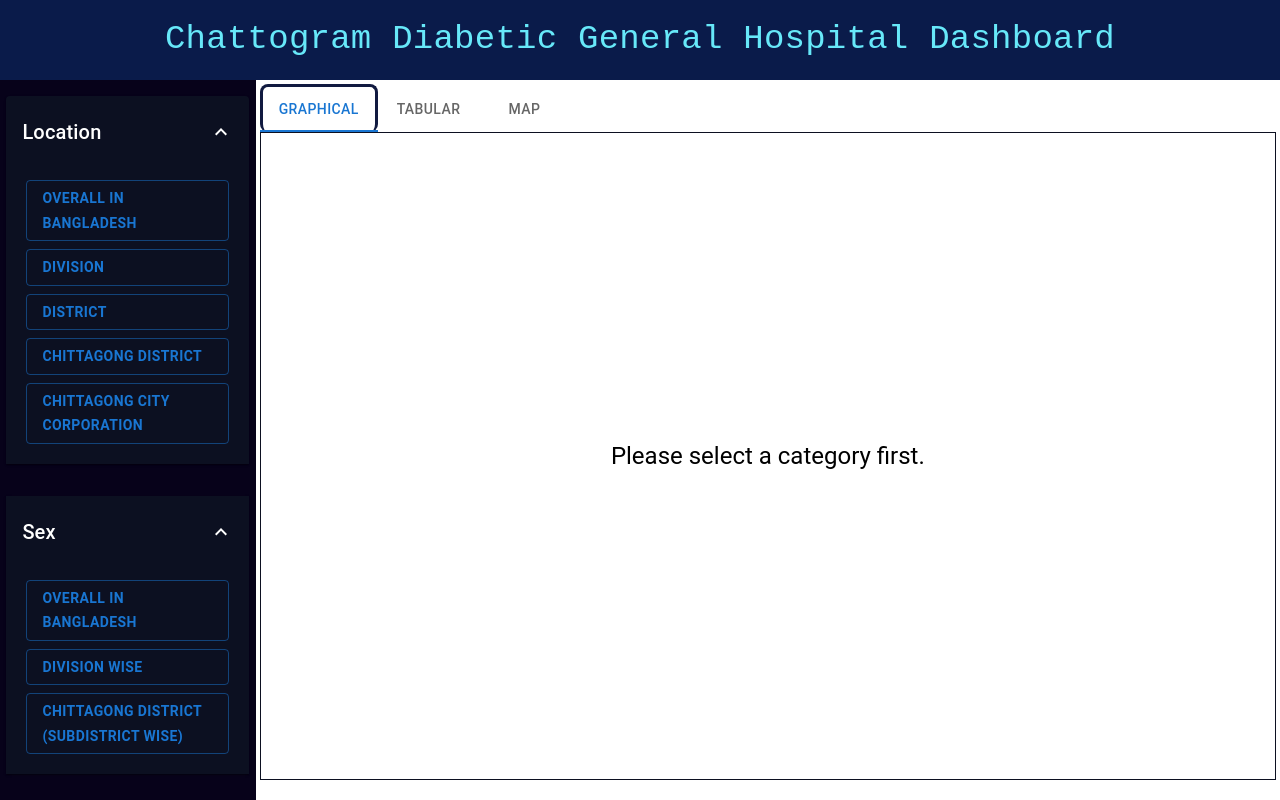
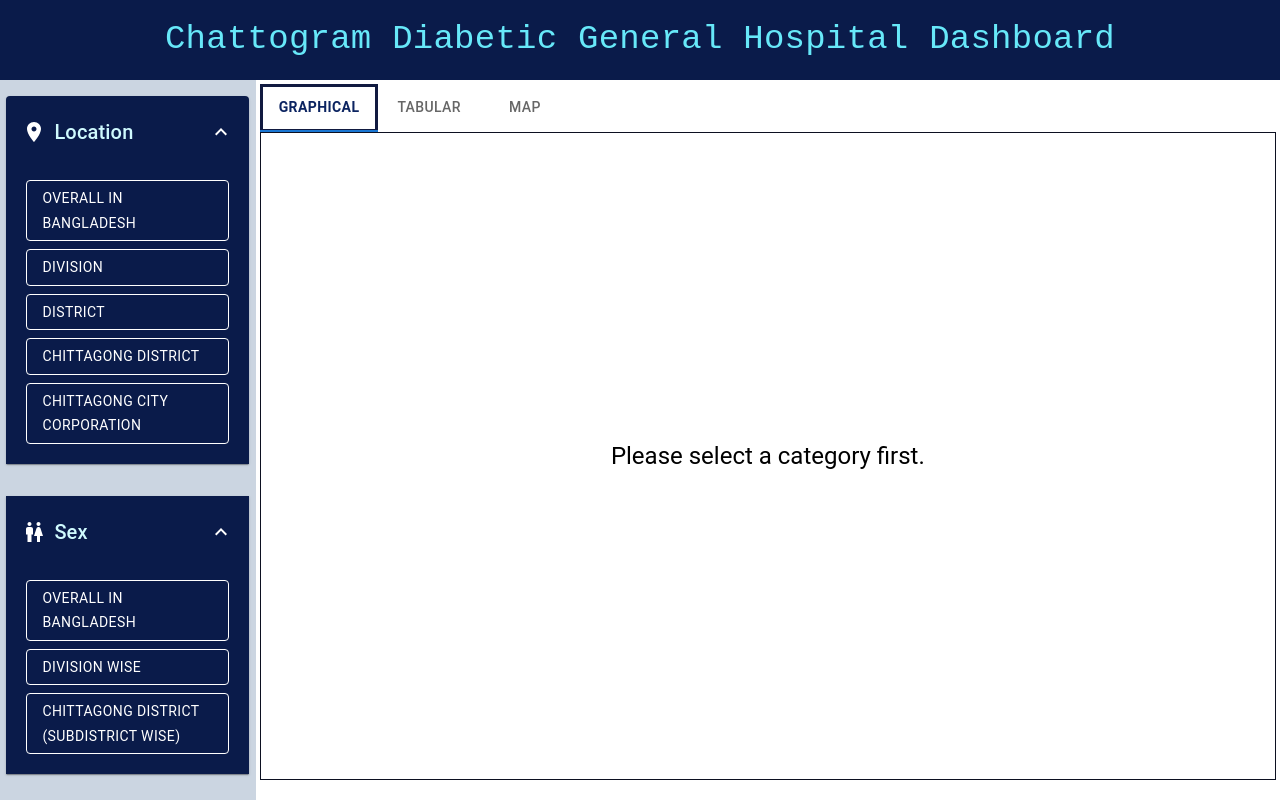
Before and after one commit to Brainless-Loco/cdgh, a React (Create React App) app: page / in a window 1280 px wide. Built offline with nearby package versions, Linux system fonts and the light colour scheme.

Commit message:
UI Update

```diff
--- a/src/components/Home/Home.js
+++ b/src/components/Home/Home.js
@@ -9,7 +9,11 @@ import TabularContent from './TabularContent';
 import MapContent from './MapContent';
 import Button from '@mui/material/Button';
 import CustomAccordion from './VisualizingOptions/CustomAccordion';
-
+import LocationOnIcon from '@mui/icons-material/LocationOn';
+import CalendarTodayIcon from '@mui/icons-material/CalendarToday';
+import ScheduleIcon from '@mui/icons-material/Schedule';
+import WcIcon from '@mui/icons-material/Wc';
+import MonitorHeartIcon from '@mui/icons-material/MonitorHeart';
 
 export default function Home() {
   const [selectedTab, setSelectedTab] = useState(0);
@@ -36,6 +40,7 @@ export default function Home() {
           value: 'location-chittagong-city',
         },
       ],
+      icon: <LocationOnIcon className='text-white text-xl mr-2 mt-1'/>
     },
     {
       category: 'Sex',
@@ -48,6 +53,7 @@ export default function Home() {
         },
         // { label: 'Chittagong City Corporation', value: 'sex-chittagong-city' },
       ],
+      icon: <WcIcon  className='text-white text-xl mr-2 mt-1'/>
     },
     {
       category: 'Time',
@@ -55,6 +61,7 @@ export default function Home() {
         { label: 'Month', value: 'time-month' }, // Line Graph
         { label: 'WeekDay', value: 'time-weekday' }, // Bargraph
       ],
+      icon: <CalendarTodayIcon className='text-white text-xl mr-2 mt-1'/>
     },
     {
       category: 'Age',
@@ -64,6 +71,7 @@ export default function Home() {
         { label: 'Subdistrict Wise (Chittagong District)', value: 'age-chittagong-district' },
         { label: 'Chittagong City Corporation', value: 'age-chittagong-city' },
       ],
+      icon: <ScheduleIcon className='text-white text-xl mr-2 mt-1'/>
     },
     {
       category: 'Physical Metrics',
@@ -72,6 +80,7 @@ export default function Home() {
         { label: 'Height Range', value: 'physical-height-range' },
         { label: 'Weight Range', value: 'physical-weight-range' },
       ],
+      icon: <MonitorHeartIcon className='text-white text-xl mr-2 mt-1'/>
     },
   ]);
 
@@ -97,7 +106,10 @@ export default function Home() {
           minWidth: '200px',
           display: 'block',
           textAlign: 'left',
-          fontWeight: 'bold'
+          fontWeight: selectedValue === level.value ? '500 !important':'400 !important',
+          color:  selectedValue === level.value ? '#0a1b4a !important':'white !important',
+          border:'1px solid white',
+          bgcolor:selectedValue === level.value && 'white !important'
         }}
       >
         {level.label}
@@ -128,7 +140,7 @@ export default function Home() {
 
       <Box className="w-full flex h-[90vh] justify-between">
 
-        <Box sx={{ bgcolor: '#07021a' }} className="flex  flex-col items-center flex-nowrap w-1/4 pt-4 pb-4 h-[90vh] overflow-y-auto">
+        <Box className="flex bg-slate-300 flex-col items-center flex-nowrap w-1/4 pt-4 pb-4 h-[90vh] overflow-y-auto">
           {/* <Typography variant="h4" gutterBottom>
             Visualize
           </Typography> */}
@@ -144,10 +156,11 @@ export default function Home() {
                 return <Tab sx={{
                   border:id === selectedTab ? "2px solid #111a40" : '2px solid transparent',
                   borderWidth:'3px',
-                  borderBottom:'none',
-                  borderBottomLeftRadius:'0px',
-                  borderBottomRightRadius:'0px',
-                  borderRadius:'8px'
+                  // borderTop:'none',
+                  color:id === selectedTab ? '#0c2461 !important':'',
+                  fontWeight: id === selectedTab? 'bold !important' : '500',
+                  cursor: 'pointer',
+                  transition: '0.3s ease',
                 }}
                   key={id} label={tab} />
               })
--- a/src/components/Home/VisualizingOptions/CustomAccordion.js
+++ b/src/components/Home/VisualizingOptions/CustomAccordion.js
@@ -1,4 +1,9 @@
-import { Accordion, AccordionSummary, AccordionDetails, FormControl, RadioGroup, Typography } from "@mui/material";
+import Accordion from '@mui/material/Accordion';
+import AccordionSummary from '@mui/material/AccordionSummary';
+import AccordionDetails from "@mui/material/AccordionDetails";
+import FormControl from '@mui/material/FormControl';
+import Typography from '@mui/material/Typography';
+import RadioGroup from '@mui/material/RadioGroup';
 import ExpandMoreIcon from "@mui/icons-material/ExpandMore";
 
 const CustomAccordion = ({ option, handleSelectionChange, renderOptions }) => {
@@ -6,15 +11,15 @@ const CustomAccordion = ({ option, handleSelectionChange, renderOptions }) => {
         <Accordion
             key={option.category}
             defaultExpanded={true} // Accordion starts expanded
-            className="my-3 rounded-lg shadow-md w-[95%]"
-            sx={{backgroundColor:'#0c1021',marginX:'auto'}}
+            className="my-3 rounded-lg shadow-md w-[95%] "
+            sx={{backgroundColor:'#0a1b4a',marginX:'auto'}}
         >
             <AccordionSummary expandIcon={<ExpandMoreIcon sx={{color:'white'}}/>}>
-                {option.icon && <option.icon className="mr-2 text-white" />}
-                <Typography variant="h6" className="font-semibold text-white">{option.category}</Typography>
+                {option.icon && option.icon}
+                <Typography variant="h6" className="font-semibold text-cyan-100">{option.category}</Typography>
             </AccordionSummary>
             <AccordionDetails className="h-auto">
-                <FormControl>
+                <FormControl >
                     <RadioGroup
                         name={option.category}
                         onChange={(e) => handleSelectionChange(e.target.value)}
```
